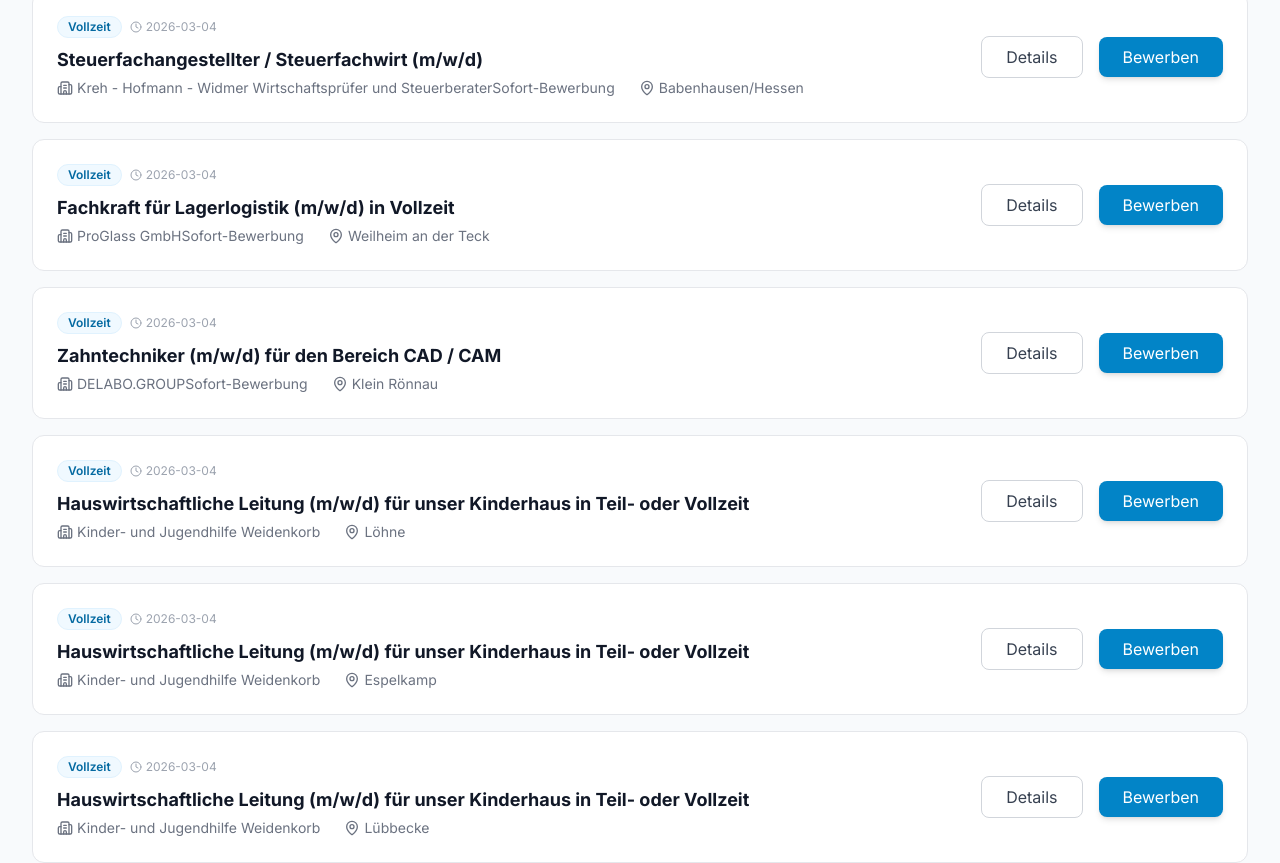
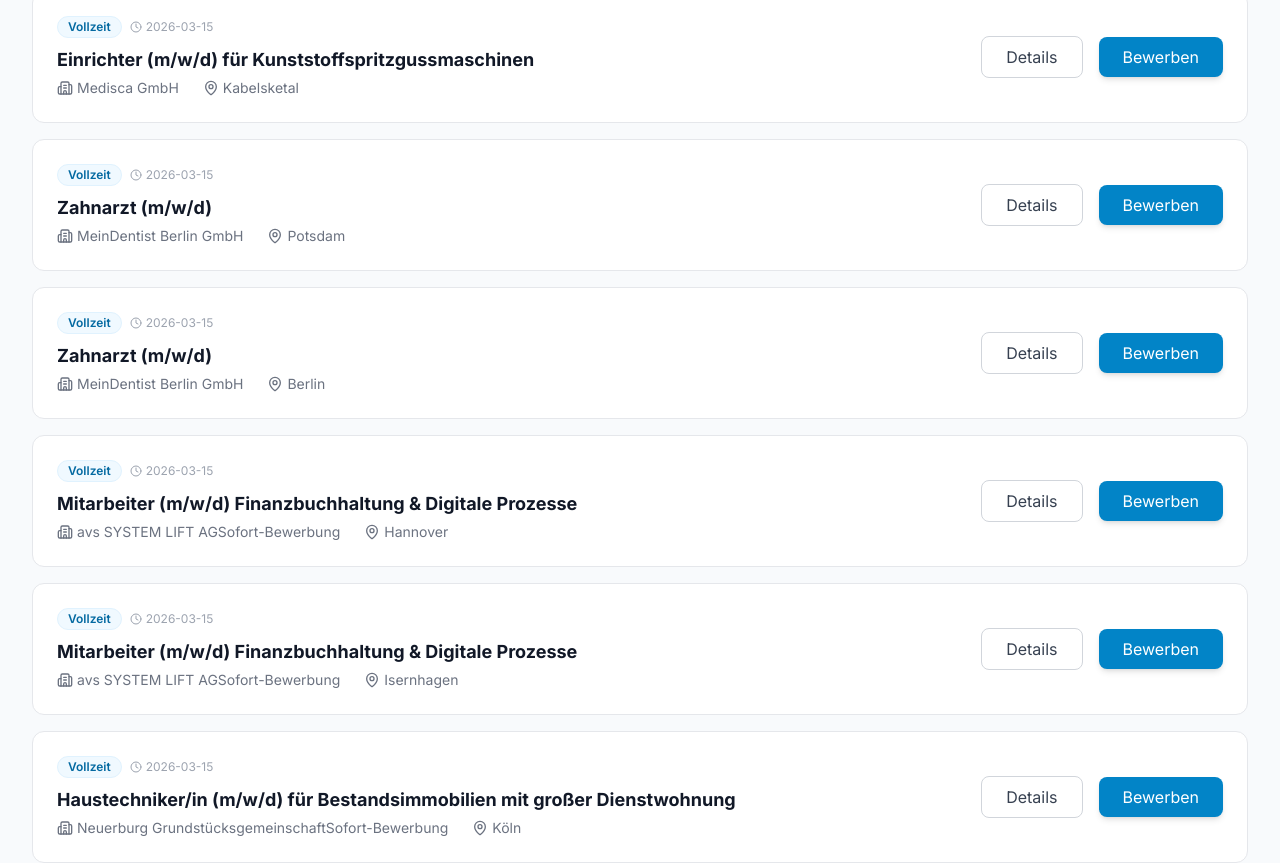
Before and after one commit to shufflethis/handwerk-stellen.de, a React (Vite) app: page /#/ in a window 1280 px wide. Shown: the part 969-1832 px from the top of the page. Built offline with nearby package versions, Linux system fonts and the light colour scheme.

Commit message:
chore: update job listings from external sources (HR-JobScraper)
25 jobs injected from: Arbeitsagentur, Indeed, StepStone, meinestadt.de

```diff
--- a/constants.ts
+++ b/constants.ts
@@ -71,6 +71,60 @@ export const TRADES: TradeCategory[] = [
 export const LATEST_JOBS: JobListing[] = [
   {
     id: 1,
+    title: 'Einrichter (m/w/d) für Kunststoffspritzgussmaschinen',
+    company: 'Medisca GmbH',
+    location: 'Kabelsketal',
+    type: 'Vollzeit',
+    tags: [],
+    posted: '2026-03-15'
+  },
+  {
+    id: 2,
+    title: 'Zahnarzt (m/w/d)',
+    company: 'MeinDentist Berlin GmbH',
+    location: 'Potsdam',
+    type: 'Vollzeit',
+    tags: [],
+    posted: '2026-03-15'
+  },
+  {
+    id: 3,
+    title: 'Zahnarzt (m/w/d)',
+    company: 'MeinDentist Berlin GmbH',
+    location: 'Berlin',
+    type: 'Vollzeit',
+    tags: [],
+    posted: '2026-03-15'
+  },
+  {
+    id: 4,
+    title: 'Mitarbeiter (m/w/d) Finanzbuchhaltung & Digitale Prozesse',
+    company: 'avs SYSTEM LIFT AGSofort-Bewerbung',
+    location: 'Hannover',
+    type: 'Vollzeit',
+    tags: [],
+    posted: '2026-03-15'
+  },
+  {
+    id: 5,
+    title: 'Mitarbeiter (m/w/d) Finanzbuchhaltung & Digitale Prozesse',
+    company: 'avs SYSTEM LIFT AGSofort-Bewerbung',
+    location: 'Isernhagen',
+    type: 'Vollzeit',
+    tags: [],
+    posted: '2026-03-15'
+  },
+  {
+    id: 6,
+    title: 'Haustechniker/in (m/w/d) für Bestandsimmobilien mit großer Dienstwohnung',
+    company: 'Neuerburg GrundstücksgemeinschaftSofort-Bewerbung',
+    location: 'Köln',
+    type: 'Vollzeit',
+    tags: [],
+    posted: '2026-03-15'
+  },
+  {
+    id: 7,
     title: 'Steuerfachangestellter / Steuerfachwirt (m/w/d)',
     company: 'Kreh - Hofmann - Widmer Wirtschaftsprüfer und SteuerberaterSofort-Bewerbung',
     location: 'Babenhausen/Hessen',
@@ -79,7 +133,7 @@ export const LATEST_JOBS: JobListing[] = [
     posted: '2026-03-04'
   },
   {
-    id: 2,
+    id: 8,
     title: 'Fachkraft für Lagerlogistik (m/w/d) in Vollzeit',
     company: 'ProGlass GmbHSofort-Bewerbung',
     location: 'Weilheim an der Teck',
@@ -88,7 +142,7 @@ export const LATEST_JOBS: JobListing[] = [
     posted: '2026-03-04'
   },
   {
-    id: 3,
+    id: 9,
     title: 'Zahntechniker (m/w/d) für den Bereich CAD / CAM',
     company: 'DELABO.GROUPSofort-Bewerbung',
     location: 'Klein Rönnau',
@@ -97,7 +151,7 @@ export const LATEST_JOBS: JobListing[] = [
     posted: '2026-03-04'
   },
   {
-    id: 4,
+    id: 10,
     title: 'Hauswirtschaftliche Leitung (m/w/d) für unser Kinderhaus in Teil- oder Vollzeit',
     company: 'Kinder- und Jugendhilfe Weidenkorb',
     location: 'Löhne',
@@ -106,7 +160,7 @@ export const LATEST_JOBS: JobListing[] = [
     posted: '2026-03-04'
   },
   {
-    id: 5,
+    id: 11,
     title: 'Hauswirtschaftliche Leitung (m/w/d) für unser Kinderhaus in Teil- oder Vollzeit',
     company: 'Kinder- und Jugendhilfe Weidenkorb',
     location: 'Espelkamp',
@@ -115,7 +169,7 @@ export const LATEST_JOBS: JobListing[] = [
     posted: '2026-03-04'
   },
   {
-    id: 6,
+    id: 12,
     title: 'Hauswirtschaftliche Leitung (m/w/d) für unser Kinderhaus in Teil- oder Vollzeit',
     company: 'Kinder- und Jugendhilfe Weidenkorb',
     location: 'Lübbecke',
@@ -124,7 +178,7 @@ export const LATEST_JOBS: JobListing[] = [
     posted: '2026-03-04'
   },
   {
-    id: 7,
+    id: 13,
     title: 'Hauswirtschaftliche Leitung (m/w/d) für unser Kinderhaus in Teil- oder Vollzeit',
     company: 'Kinder- und Jugendhilfe Weidenkorb',
     location: 'Hüllhorst',
@@ -133,7 +187,7 @@ export const LATEST_JOBS: JobListing[] = [
     posted: '2026-03-04'
   },
   {
-    id: 8,
+    id: 14,
     title: 'Fachkraft Stuckateur-Handwerk m/w/d',
     company: 'Mauer Stuckateur GmbH',
     location: 'Wangen im Allgäu',
@@ -142,7 +196,7 @@ export const LATEST_JOBS: JobListing[] = [
     posted: '2026-03-04'
   },
   {
-    id: 9,
+    id: 15,
     title: 'Handwerker (m/w/d)',
     company: 'TJ-Montageservice Küchenmontage',
     location: 'Düsseldorf',
@@ -151,7 +205,7 @@ export const LATEST_JOBS: JobListing[] = [
     posted: '2026-03-04'
   },
   {
-    id: 10,
+    id: 16,
     title: 'Mitarbeiter (m/w/d) im Gartenservice und Handwerk',
     company: 'Norden gartenservice',
     location: 'Husum, Nordsee',
@@ -160,7 +214,7 @@ export const LATEST_JOBS: JobListing[] = [
     posted: '2026-03-03'
   },
   {
-    id: 11,
+    id: 17,
     title: 'MetallbauermeisterB. Prof. Metallbauer-Handwerk (m/w/d)',
     company: 'E.D.E.L. Zeitarbeit GmbH',
     location: 'Augsburg, Bayern',
@@ -169,7 +223,7 @@ export const LATEST_JOBS: JobListing[] = [
     posted: '2026-03-03'
   },
   {
-    id: 12,
+    id: 18,
     title: 'Kaufmann/-frau für Büromanagement im Handwerk',
     company: 'Werner & Sohn GmbH',
     location: 'Fuldatal',
@@ -178,7 +232,7 @@ export const LATEST_JOBS: JobListing[] = [
     posted: '2026-03-03'
   },
   {
-    id: 13,
+    id: 19,
     title: 'Büroleiterin - Handwerk',
     company: 'OSNEBAU GmbH',
     location: 'Obertshausen',
@@ -187,7 +241,7 @@ export const LATEST_JOBS: JobListing[] = [
     posted: '2026-03-02'
   },
   {
-    id: 14,
+    id: 20,
     title: 'Elektroniker Automatisierungstechnik Handwerk (m/w/d)',
     company: 'Arena Personal Management GmbH',
     location: 'Frankfurt am Main',
@@ -196,7 +250,7 @@ export const LATEST_JOBS: JobListing[] = [
     posted: '2026-03-02'
   },
   {
-    id: 15,
+    id: 21,
     title: 'Metallbauer Handwerk m/w/d',
     company: 'Arena Personal Management GmbH',
     location: 'Heidelberg, Neckar',
@@ -205,7 +259,7 @@ export const LATEST_JOBS: JobListing[] = [
     posted: '2026-03-02'
   },
   {
-    id: 16,
+    id: 22,
     title: 'Allrounder – Handwerk (m/w/d)',
     company: 'STÜWA Konrad Stükerjürgen GmbH',
     location: 'Rietberg',
@@ -214,7 +268,7 @@ export const LATEST_JOBS: JobListing[] = [
     posted: '2026-03-02'
   },
   {
-    id: 17,
+    id: 23,
     title: 'Malerhelfer (m/w/d) Handwerk',
     company: 'WEISS Personalmanagement GmbH - Darmstadt',
     location: 'Darmstadt',
@@ -223,7 +277,7 @@ export const LATEST_JOBS: JobListing[] = [
     posted: '2026-03-02'
   },
   {
-    id: 18,
+    id: 24,
     title: 'Helfer Handwerk m/w/d',
     company: 'Actief Personalmanagement GmbH',
     location: 'Biebelried',
@@ -232,67 +286,13 @@ export const LATEST_JOBS: JobListing[] = [
     posted: '2026-03-02'
   },
   {
-    id: 19,
+    id: 25,
     title: 'Mitarbeiter im Handwerk (m/w/d)',
     company: 'AlphaConsult KG - Magdeburg',
     location: 'Magdeburg',
     type: 'Vollzeit',
     tags: ['Helfer/in - Metallbau'],
     posted: '2026-03-01'
-  },
-  {
-    id: 20,
-    title: 'Fachhelfer Handwerk (m/w/d)',
-    company: 'AlphaConsult KG - BS Mannheim',
-    location: 'Mannheim',
-    type: 'Vollzeit',
-    tags: ['Helfer/in - Metallbau'],
-    posted: '2026-02-27'
-  },
-  {
-    id: 21,
-    title: 'Mitarbeiter im Handwerk (m/w/d)',
-    company: 'TimePartner Personalmanagement GmbH',
-    location: 'Trier',
-    type: 'Vollzeit',
-    tags: ['Kunsthandwerker/in'],
-    posted: '2026-02-26'
-  },
-  {
-    id: 22,
-    title: 'Produktionsmitarbeiter (m/w/d) Handwerk',
-    company: 'Walter-Fach-Kraft Personal GmbH',
-    location: 'Syke',
-    type: 'Vollzeit',
-    tags: ['Beton- und Stahlbetonbauer/in'],
-    posted: '2026-02-26'
-  },
-  {
-    id: 23,
-    title: 'Maler im Handwerk (m/w/d)',
-    company: 'ARWA Personaldienstleistungen GmbH',
-    location: 'Sarstedt',
-    type: 'Vollzeit',
-    tags: ['Maler/in und Lackierer/in - Maler/in'],
-    posted: '2026-02-25'
-  },
-  {
-    id: 24,
-    title: 'Quereinsteiger m/w/d im Handwerk',
-    company: 'Isolierungen Leipzig GmbH Abt. P',
-    location: 'Leipzig',
-    type: 'Vollzeit',
-    tags: ['Industrie-Isolierer/in'],
-    posted: '2026-02-24'
-  },
-  {
-    id: 25,
-    title: 'Elektroniker - Automatisierungstechnik (Handwerk) (m/w/d)',
-    company: 'iperdi AHR GmbH - Niederlassung Bremen',
-    location: 'Loxstedt',
-    type: 'Vollzeit',
-    tags: ['Elektroniker/in - Automatisierungstechnik (Handwerk)'],
-    posted: '2026-02-20'
   }
 ];
 
--- a/index.html
+++ b/index.html
@@ -114,21 +114,21 @@
   {
     "@context": "https://schema.org",
     "@type": "JobPosting",
-    "title": "Steuerfachangestellter / Steuerfachwirt (m/w/d)",
-    "description": "Steuerfachangestellter / Steuerfachwirt (m/w/d)",
-    "datePosted": "2026-03-04",
-    "validThrough": "2026-05-02",
+    "title": "Einrichter (m/w/d) für Kunststoffspritzgussmaschinen",
+    "description": "Einrichter (m/w/d) für Kunststoffspritzgussmaschinen",
+    "datePosted": "2026-03-15",
+    "validThrough": "2026-05-13",
     "employmentType": "FULL_TIME",
     "hiringOrganization": {
       "@type": "Organization",
-      "name": "Kreh - Hofmann - Widmer Wirtschaftsprüfer und SteuerberaterSofort-Bewerbung",
+      "name": "Medisca GmbH",
       "sameAs": "https://handwerk-stellen.de"
     },
     "jobLocation": {
       "@type": "Place",
       "address": {
         "@type": "PostalAddress",
-        "addressLocality": "Babenhausen/Hessen",
+        "addressLocality": "Kabelsketal",
         "addressCountry": "DE"
       }
     }
@@ -136,21 +136,21 @@
   {
     "@context": "https://schema.org",
     "@type": "JobPosting",
-    "title": "Fachkraft für Lagerlogistik (m/w/d) in Vollzeit",
-    "description": "Fachkraft für Lagerlogistik (m/w/d) in Vollzeit",
-    "datePosted": "2026-03-04",
-    "validThrough": "2026-05-02",
+    "title": "Zahnarzt (m/w/d)",
+    "description": "Zahnarzt (m/w/d)",
+    "datePosted": "2026-03-15",
+    "validThrough": "2026-05-13",
     "employmentType": "FULL_TIME",
     "hiringOrganization": {
       "@type": "Organization",
-      "name": "ProGlass GmbHSofort-Bewerbung",
+      "name": "MeinDentist Berlin GmbH",
       "sameAs": "https://handwerk-stellen.de"
     },
     "jobLocation": {
       "@type": "Place",
       "address": {
         "@type": "PostalAddress",
-        "addressLocality": "Weilheim an der Teck",
+        "addressLocality": "Potsdam",
         "addressCountry": "DE"
       }
     }
@@ -158,21 +158,21 @@
   {
     "@context": "https://schema.org",
     "@type": "JobPosting",
-    "title": "Zahntechniker (m/w/d) für den Bereich CAD / CAM",
-    "description": "Zahntechniker (m/w/d) für den Bereich CAD / CAM",
-    "datePosted": "2026-03-04",
-    "validThrough": "2026-05-02",
+    "title": "Zahnarzt (m/w/d)",
+    "description": "Zahnarzt (m/w/d)",
+    "datePosted": "2026-03-15",
+    "validThrough": "2026-05-13",
     "employmentType": "FULL_TIME",
     "hiringOrganization": {
       "@type": "Organization",
-      "name": "DELABO.GROUPSofort-Bewerbung",
+      "name": "MeinDentist Berlin GmbH",
       "sameAs": "https://handwerk-stellen.de"
     },
     "jobLocation": {
       "@type": "Place",
       "address": {
         "@type": "PostalAddress",
-        "addressLocality": "Klein Rönnau",
+        "addressLocality": "Berlin",
         "addressCountry": "DE"
       }
     }
@@ -180,21 +180,21 @@
   {
     "@context": "https://schema.org",
     "@type": "JobPosting",
-    "title": "Hauswirtschaftliche Leitung (m/w/d) für unser Kinderhaus in Teil- oder Vollzeit",
-    "description": "Hauswirtschaftliche Leitung (m/w/d) für unser Kinderhaus in Teil- oder Vollzeit",
-    "datePosted": "2026-03-04",
-    "validThrough": "2026-05-02",
+    "title": "Mitarbeiter (m/w/d) Finanzbuchhaltung & Digitale Prozesse",
+    "description": "Mitarbeiter (m/w/d) Finanzbuchhaltung & Digitale Prozesse",
+    "datePosted": "2026-03-15",
+    "validThrough": "2026-05-13",
     "employmentType": "FULL_TIME",
     "hiringOrganization": {
       "@type": "Organization",
-      "name": "Kinder- und Jugendhilfe Weidenkorb",
+      "name": "avs SYSTEM LIFT AGSofort-Bewerbung",
       "sameAs": "https://handwerk-stellen.de"
     },
     "jobLocation": {
       "@type": "Place",
       "address": {
         "@type": "PostalAddress",
-        "addressLocality": "Löhne",
+        "addressLocality": "Hannover",
         "addressCountry": "DE"
       }
     }
@@ -202,21 +202,21 @@
   {
     "@context": "https://schema.org",
     "@type": "JobPosting",
-    "title": "Hauswirtschaftliche Leitung (m/w/d) für unser Kinderhaus in Teil- oder Vollzeit",
-    "description": "Hauswirtschaftliche Leitung (m/w/d) für unser Kinderhaus in Teil- oder Vollzeit",
-    "datePosted": "2026-03-04",
-    "validThrough": "2026-05-02",
+    "title": "Mitarbeiter (m/w/d) Finanzbuchhaltung & Digitale Prozesse",
+    "description": "Mitarbeiter (m/w/d) Finanzbuchhaltung & Digitale Prozesse",
+    "datePosted": "2026-03-15",
+    "validThrough": "2026-05-13",
     "employmentType": "FULL_TIME",
     "hiringOrganization": {
       "@type": "Organization",
-      "name": "Kinder- und Jugendhilfe Weidenkorb",
+      "name": "avs SYSTEM LIFT AGSofort-Bewerbung",
       "sameAs": "https://handwerk-stellen.de"
     },
     "jobLocation": {
       "@type": "Place",
       "address": {
         "@type": "PostalAddress",
-        "addressLocality": "Espelkamp",
+        "addressLocality": "Isernhagen",
         "addressCountry": "DE"
       }
     }
```
